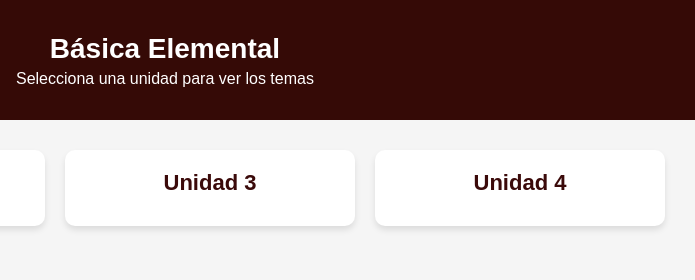
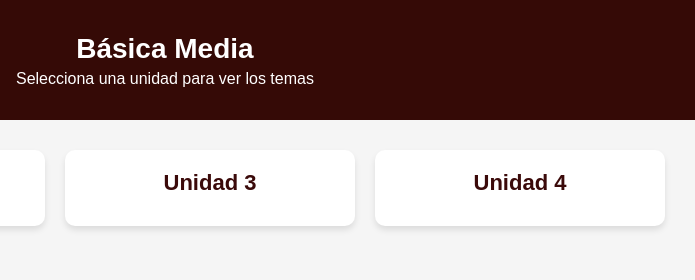
Before and after one commit to danilovega-design/Fichas-de-Computacion, a plain HTML site: page basica-media/index.html in a window 1280 px wide. Shown: the top 280 px of the page, 585-1280 px from the left. Drawn offline with Linux system fonts and the light colour scheme.

Commit message:
Update index.html

```diff
--- a/basica-media/index.html
+++ b/basica-media/index.html
@@ -110,7 +110,7 @@
     <div class="logo-texto">
       <img src="../logo.png" alt="Logo de la institución">
       <div class="texto-header">
-        <h1>Básica Elemental</h1>
+        <h1>Básica Media</h1>
         <p>Selecciona una unidad para ver los temas</p>
       </div>
     </div>
```
